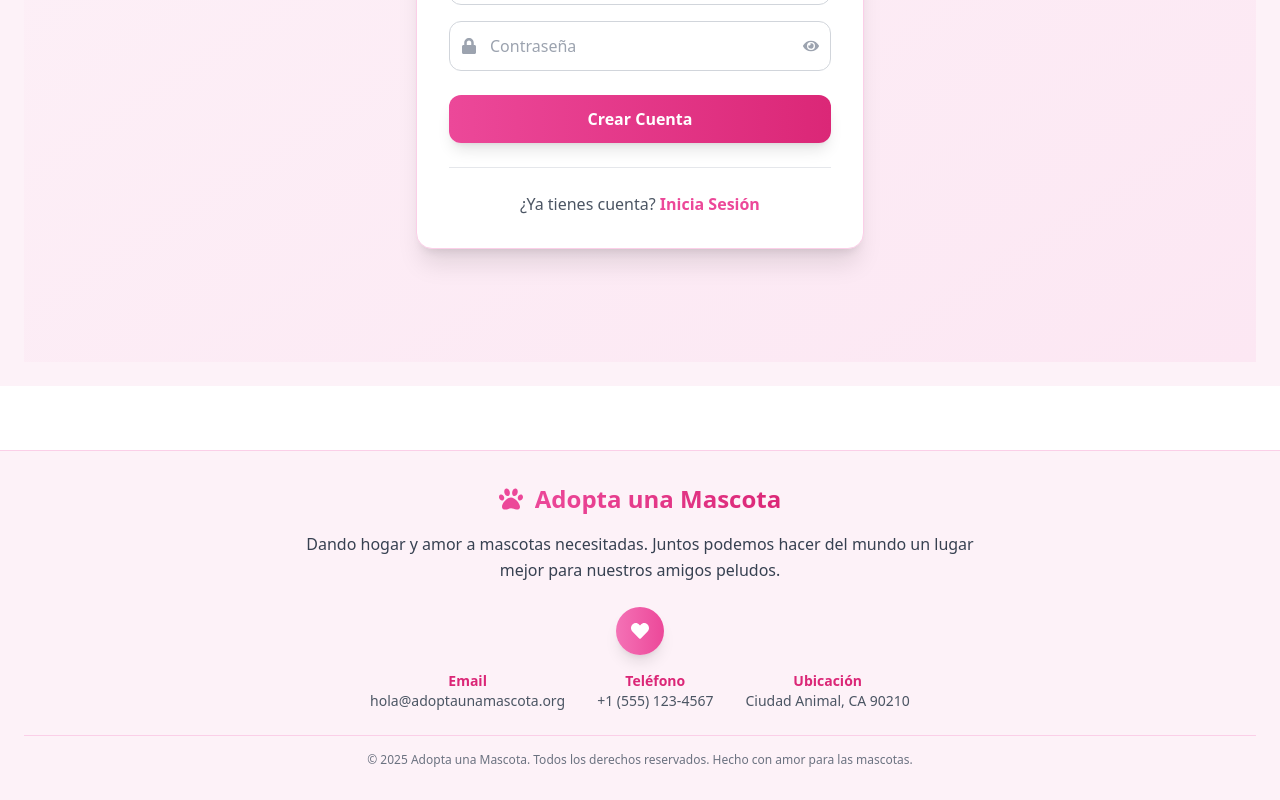
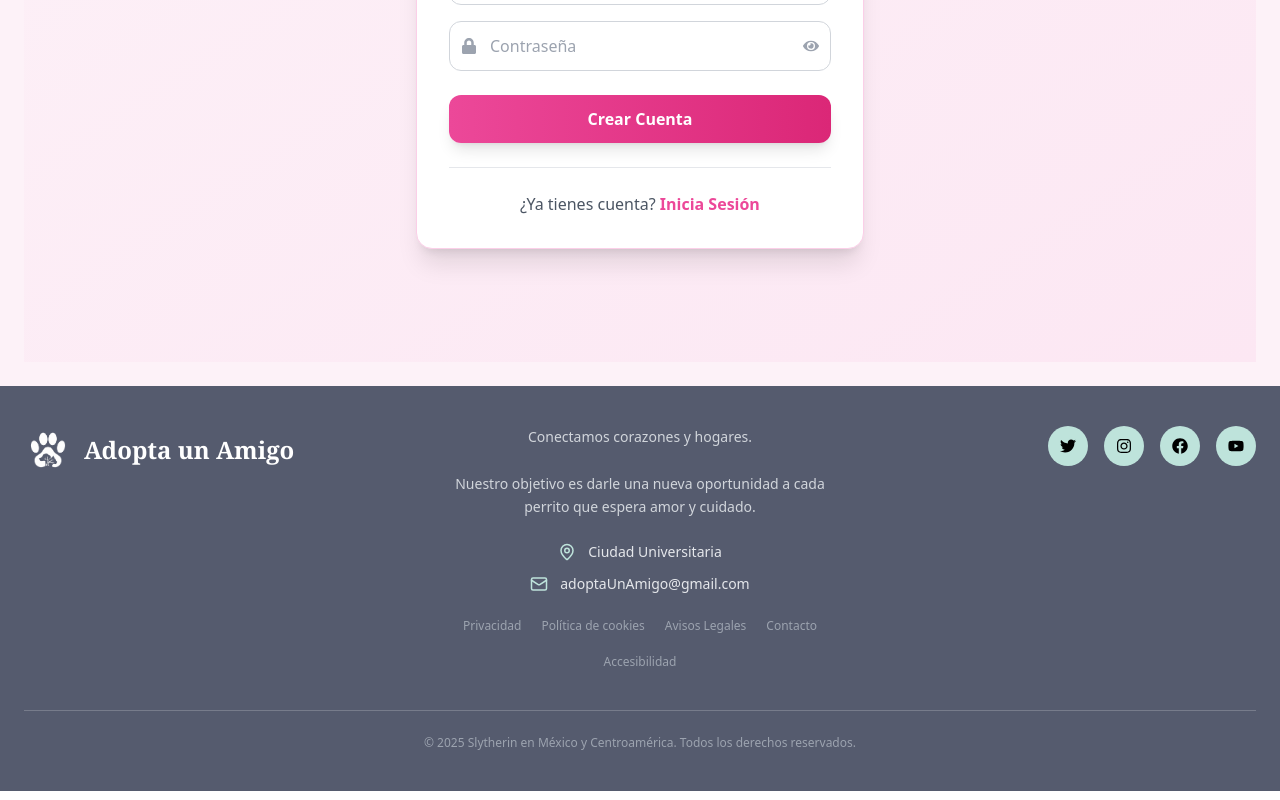
Before and after one commit to andreauxue/AdoptaMascota, a React (Vite) app in the folder Aplicacion/frontend/: page /register in a window 1280 px wide. Shown: the part 538-1338 px from the top of the page. Built offline with nearby package versions, Linux system fonts and the light colour scheme.

Commit message:
feat(frontend): Se añadio el footer

```diff
--- a/Aplicacion/frontend/src/components/Footer.jsx
+++ b/Aplicacion/frontend/src/components/Footer.jsx
@@ -1,51 +1,93 @@
-import { FaHeart, FaPaw } from 'react-icons/fa';
+/**
+ * @fileoverview Componente Footer.
+ * @version 1.0.0
+ * @author Equipo Slytherin
+ */
+import { FaTwitter, FaInstagram, FaFacebook, FaYoutube } from 'react-icons/fa';
+import { Mail, MapPin } from 'lucide-react';
+import logo from '../assets/img/LOGO.png';
 
-export default function Footer({ color = "bg-pink-50", texto = "Adopta una Mascota" }) {
+/**
+ * Componente funcional Footer.
+ *
+ * El pie de página principal de la aplicación, con diseño de 3 columnas (logo, info, redes).
+ * Permite personalizar el color de fondo y el título del logo.
+ *
+ * @param {object} props Las propiedades del componente.
+ * @param {string} [props.color="bg-azul-fondo"] Las clases de Tailwind para el color de fondo del footer.
+ * @param {string} [props.texto="Adopta un Amigo"] El texto que acompaña al logo como título principal.
+ * @returns {JSX.Element} El elemento footer renderizado.
+ */
+export default function Footer({ color = "bg-azul-fondo", texto = "Adopta un Amigo" }) {
   return (
-        <footer className={`${color} text-center py-8 mt-16 border-t border-pink-200`}>
+    <footer className={`${color} py-10 text-white`}>
       <div className="container mx-auto px-6">
-                {/* Logo y título */}
-                <div className="flex items-center justify-center gap-3 mb-4">
-                    <FaPaw className="text-2xl text-pink-500" />
-                    <h3 className="text-2xl font-bold bg-gradient-to-r from-pink-500 to-pink-600 bg-clip-text text-transparent">
-                        {texto}
-                    </h3>
-                </div>
+        {/* Contenedor principal de 3 columnas (en móvil se apilan) */}
+        <div className="grid grid-cols-1 md:grid-cols-3 gap-8">
 
-                {/* Texto principal */}
-                <p className="text-gray-700 mb-6 max-w-2xl mx-auto leading-relaxed">
-                    Dando hogar y amor a mascotas necesitadas. Juntos podemos hacer
-                    del mundo un lugar mejor para nuestros amigos peludos.
-                </p>
-
-                {/* Icono decorativo */}
-                <div className="flex justify-center mb-4">
-                    <div className="w-12 h-12 bg-gradient-to-r from-pink-400 to-pink-500 rounded-full flex items-center justify-center shadow-lg">
-                        <FaHeart className="text-white text-lg" />
+          {/* 1. Logo + Nombre */}
+          <div className="flex flex-col items-center md:items-start">
+            <div className="flex items-center gap-3 mb-4">
+              <img src={logo} alt="Logo" className="h-12 w-12 object-contain" />
+              <h3 className="text-2xl font-bold font-serif">{texto}</h3>
             </div>
           </div>
 
+          {/* 2. Texto Descriptivo + Contacto + Enlaces Legales */}
+          <div className="flex flex-col items-center text-center">
+            {/* Texto descriptivo en una sola línea */}
+            <p className="text-sm text-gray-300 mb-6 leading-relaxed">
+              Conectamos corazones y hogares.
+            </p>
+            <p className="text-sm text-gray-300 mb-6 leading-relaxed">
+               Nuestro objetivo es darle una nueva oportunidad a cada perrito que espera amor y cuidado.
+            </p>
             {/* Información de contacto */}
-                <div className="flex flex-wrap justify-center gap-8 mb-6 text-sm">
-                    <div className="text-center">
-                        <p className="font-semibold text-pink-600">Email</p>
-                        <p className="text-gray-600">hola@adoptaunamascota.org</p>
+            <div className="space-y-3 text-sm text-gray-200 mb-6">
+              <div className="flex items-center justify-center gap-3">
+                <MapPin size={18} className="text-verde-menta" /> {/* Ícono de ubicación */}
+                <span>Ciudad Universitaria</span>
               </div>
-                    <div className="text-center">
-                        <p className="font-semibold text-pink-600">Teléfono</p>
-                        <p className="text-gray-600">+1 (555) 123-4567</p>
-                    </div>
-                    <div className="text-center">
-                        <p className="font-semibold text-pink-600">Ubicación</p>
-                        <p className="text-gray-600">Ciudad Animal, CA 90210</p>
+              <div className="flex items-center justify-center gap-3">
+                <Mail size={18} className="text-verde-menta" /> {/* Ícono de correo */}
+                <span>adoptaUnAmigo@gmail.com</span>
               </div>
             </div>
 
-                {/* Derechos de autor */}
-                <div className="border-t border-pink-200 pt-4">
-                    <p className="text-xs text-gray-500">
-                        © {new Date().getFullYear()} {texto}. Todos los derechos reservados.
-                        Hecho con amor para las mascotas.
+            {/* Enlaces legales (flex-wrap para evitar que se corten en pantallas pequeñas) */}
+            <div className="flex flex-wrap justify-center gap-5 text-xs text-gray-400">
+              <a href="#" className="hover:text-verde-menta transition">Privacidad</a>
+              <a href="#" className="hover:text-verde-menta transition whitespace-nowrap">Política de cookies</a>
+              <a href="#" className="hover:text-verde-menta transition">Avisos Legales</a>
+              <a href="#" className="hover:text-verde-menta transition">Contacto</a>
+              <a href="#" className="hover:text-verde-menta transition">Accesibilidad</a>
+            </div>
+          </div>
+
+          {/* 3. Redes sociales */}
+          <div className="flex justify-center md:justify-end">
+            <div className="flex gap-4">
+              {/* Botones de redes sociales con efecto hover */}
+              <a href="#" className="w-10 h-10 bg-verde-menta rounded-full flex items-center justify-center hover:bg-verde-grisaseo transition">
+                <FaTwitter className="text-black hover:text-white transition" />
+              </a>
+              <a href="#" className="w-10 h-10 bg-verde-menta rounded-full flex items-center justify-center hover:bg-verde-grisaseo transition">
+                <FaInstagram className="text-black hover:text-white transition" />
+              </a>
+              <a href="#" className="w-10 h-10 bg-verde-menta rounded-full flex items-center justify-center hover:bg-verde-grisaseo transition">
+                <FaFacebook className="text-black hover:text-white transition" />
+              </a>
+              <a href="#" className="w-10 h-10 bg-verde-menta rounded-full flex items-center justify-center hover:bg-verde-grisaseo transition">
+                <FaYoutube className="text-black hover:text-white transition" />
+              </a>
+            </div>
+          </div>
+        </div>
+
+        {/* Derechos de autor (Copyright) */}
+        <div className="border-t border-white/20 mt-10 pt-6 text-center">
+          <p className="text-xs text-gray-400">
+            © {new Date().getFullYear()} Slytherin en México y Centroamérica. Todos los derechos reservados.
           </p>
         </div>
       </div>
--- a/Aplicacion/frontend/tailwind.config.js
+++ b/Aplicacion/frontend/tailwind.config.js
@@ -5,7 +5,15 @@ export default {
     "./src/**/*.{js,ts,jsx,tsx}",
   ],
   theme: {
-    extend: {},
+    extend: {
+      colors: {
+        'azul-fondo': '#555B6E',
+        'verde-grisaseo': '#89B0AE',
+        'verde-menta': '#BEE3DB',
+        'durazno': '#FFD6BA',
+        'blanco' : '#FAF9F9'
+      },
+    },
   },
   plugins: [],
 }
```
Also changed, not shown: Aplicacion/frontend/src/assets/img/LOGO.png (added). Lines whose indentation alone changed are shown as unchanged.
